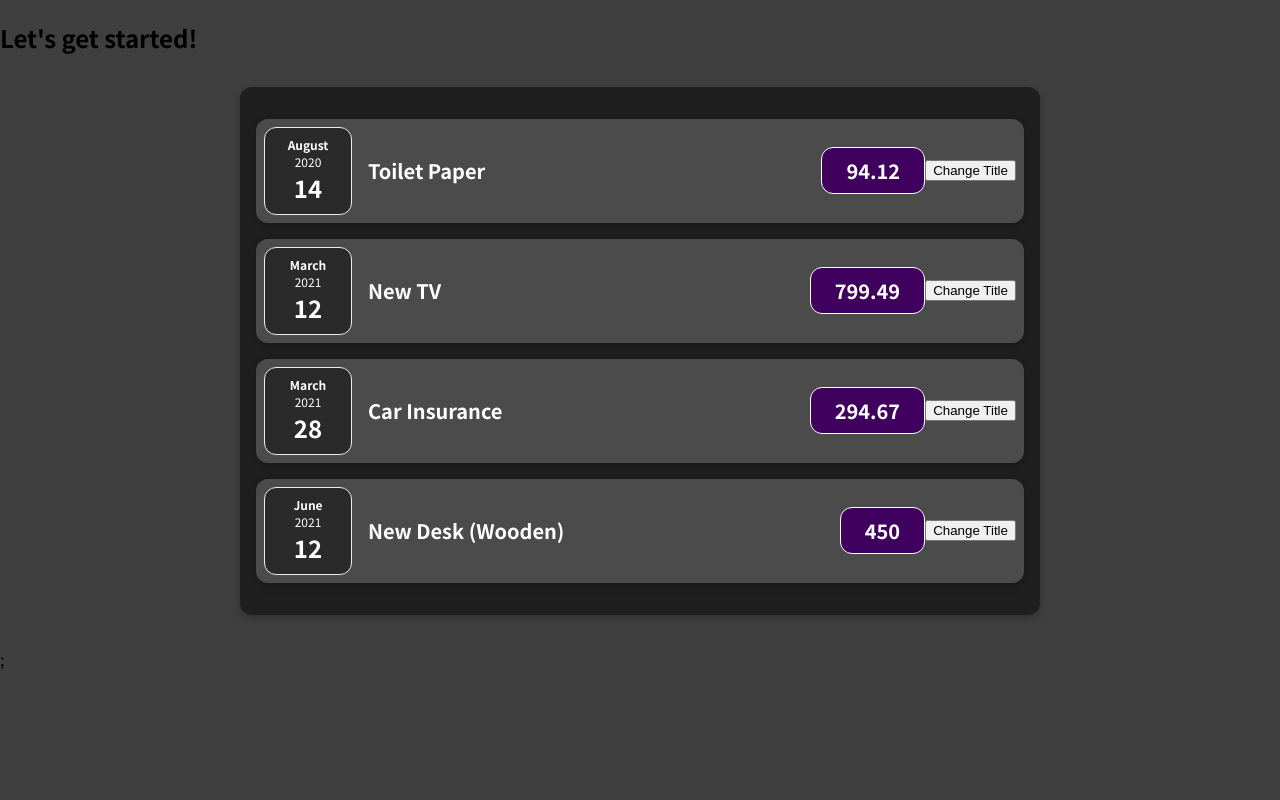
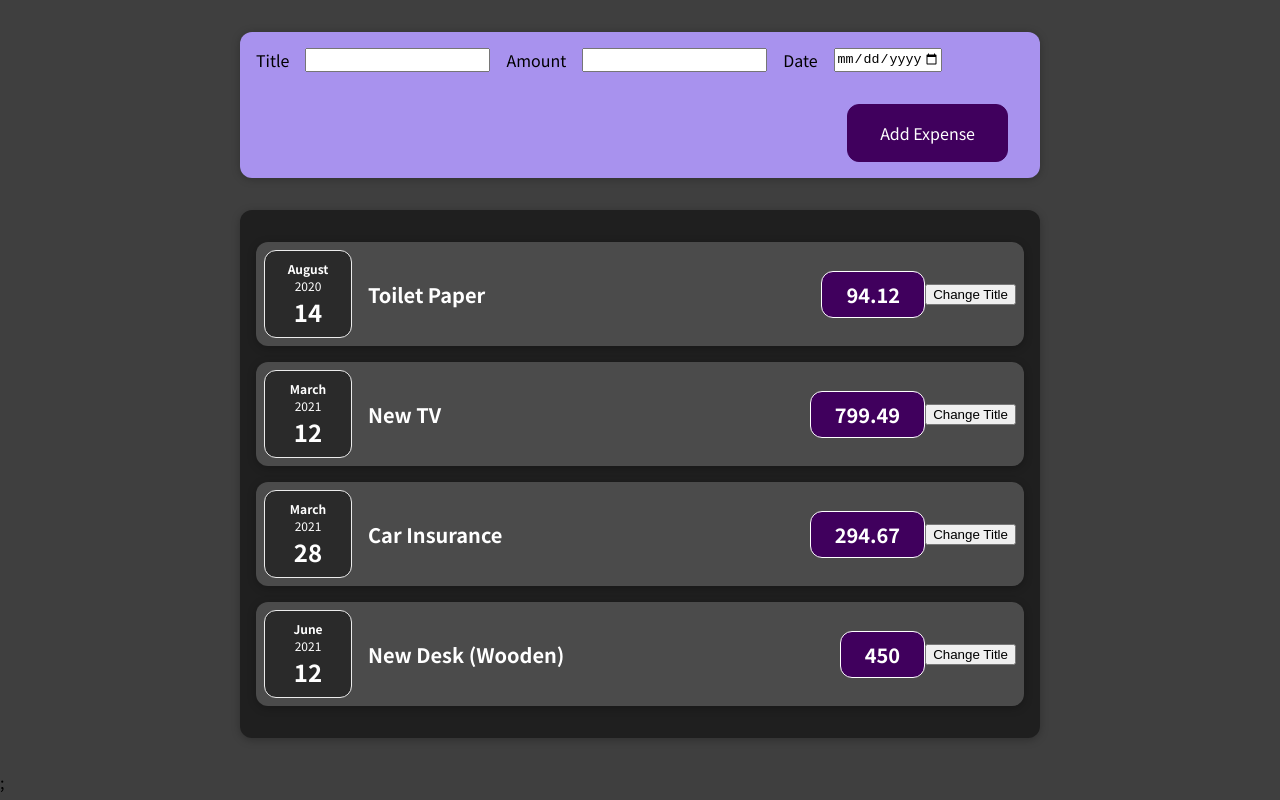
Before and after one commit to AlejandroJGarcia/udemi-js, a React (Create React App) app: page / in a window 1280 px wide. Built offline with nearby package versions, Linux system fonts and the light colour scheme.

Commit message:
add funtions of creating a new expense

```diff
--- a/src/App.js
+++ b/src/App.js
@@ -1,6 +1,6 @@
 import React from "react";
-import NewExpenses from "./components/NewExpenses";
-
+import Expenses from "./components/Expenses";
+import NewExpense from "./components/NewExpense/NewExpense";
 function App() {
   const expenses = [
     {
@@ -30,8 +30,8 @@
   ];
   return (
     <div>
-      <h2>Let's get started!</h2>
-      <NewExpenses items={expenses} />;
+      <NewExpense />
+      <Expenses items={expenses} />;
     </div>
   );
 }
--- a/src/components/NewExpenses.js
+++ b/src/components/Expenses.js
@@ -1,8 +1,8 @@
 import Card from "../UI/Card";
 import ExpenseItem from "./ExpenseItem";
-import "./NewExpenses.css";
+import "./Expenses.css";
 
-function NewExpenses(props) {
+function Expenses(props) {
   return (
     <Card className="expenses">
       <ExpenseItem
@@ -29,4 +29,4 @@
   );
 }
 
-export default NewExpenses;
+export default Expenses;
--- /dev/null
+++ b/src/components/NewExpense/ExpenseForm.css
@@ -0,0 +1,26 @@
+.new-expense__controls {
+  display: flex;
+  flex-wrap: wrap;
+  gap: 1rem;
+  margin-bottom: 1rem;
+  text-align: left;
+}
+
+.new-expense__control label {
+  font-weight: bold;
+  margin-bottom: 0.5rem;
+  display: block;
+}
+
+.new-expense__control input {
+  font: inherit;
+  padding: 0.5rem;
+  border-radius: 6px;
+  border: 1px solid #ccc;
+  width: 20rem;
+  max-width: 100%;
+}
+
+.new-expense__actions {
+  text-align: right;
+}
--- /dev/null
+++ b/src/components/NewExpense/ExpenseForm.js
@@ -0,0 +1,28 @@
+import React from "react";
+import "./ExpenseForm.css";
+
+const ExpenseForm = () => {
+  return (
+    <form>
+      <div className="new-expense__controls">
+        <div className="new-expense__controls">
+          <label>Title</label>
+          <input type="text" />
+        </div>
+        <div className="new-expense__controls">
+          <label>Amount</label>
+          <input type="number" min="0.01" step="0.01" />
+        </div>
+        <div className="new-expense__controls">
+          <label>Date</label>
+          <input type="date" min="2019-01-01" max="2022-12-31" />
+        </div>
+      </div>
+      <div className="new-expense__actions">
+        <button type="submit">Add Expense</button>
+      </div>
+    </form>
+  );
+};
+
+export default ExpenseForm;
--- /dev/null
+++ b/src/components/NewExpense/NewExpense.css
@@ -0,0 +1,38 @@
+.new-expense {
+  background-color: #a892ee;
+  padding: 1rem;
+  margin: 2rem auto;
+  width: 50rem;
+  max-width: 95%;
+  border-radius: 12px;
+  text-align: center;
+  box-shadow: 0 1px 8px rgba(0, 0, 0, 0.25);
+}
+
+.new-expense button {
+  font: inherit;
+  cursor: pointer;
+  padding: 1rem 2rem;
+  border: 1px solid #40005d;
+  background-color: #40005d;
+  color: white;
+  border-radius: 12px;
+  margin-right: 1rem;
+}
+
+.new-expense button:hover,
+.new-expense button:active {
+  background-color: #510674;
+  border-color: #510674;
+}
+
+.new-expense button.alternative {
+  color: #220131;
+  border-color: transparent;
+  background-color: transparent;
+}
+
+.new-expense button.alternative:hover,
+.new-expense button.alternative:active {
+  background-color: #ddb3f8;
+}
--- /dev/null
+++ b/src/components/NewExpense/NewExpense.js
@@ -0,0 +1,11 @@
+import React from "react";
+import "./NewExpense.css";
+import ExpenseForm from "./ExpenseForm";
+const NewExpense = () => {
+  return (
+    <div className="new-expense">
+      <ExpenseForm></ExpenseForm>
+    </div>
+  );
+};
+export default NewExpense;
```
Also changed, not shown: src/components/Expenses.css (renamed from src/components/NewExpenses.css), 1 other file (tests, documents, lock files or other folders).
